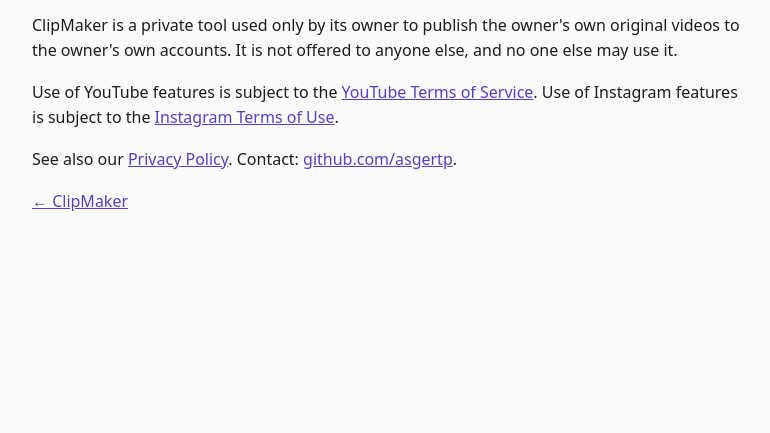
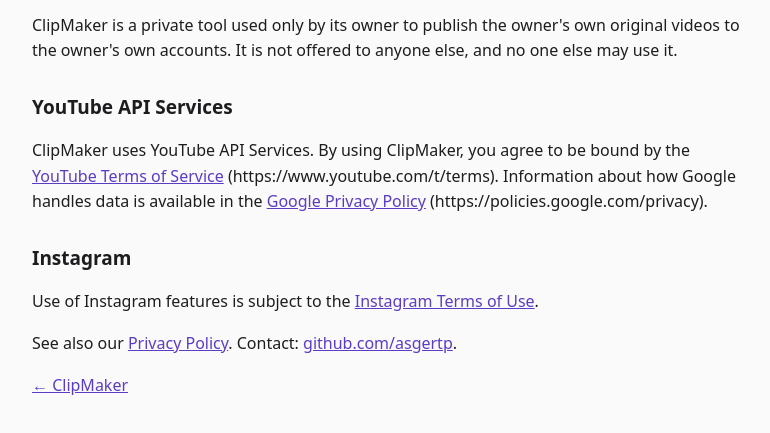
Before and after one commit to asgertp/asgertp.github.io, a plain HTML site: page terms.html in a window 1280 px wide. Shown: the part 141-574 px from the top of the page, without its empty margins (248-1018 px from the left). Drawn offline with Linux system fonts and the light colour scheme.

Commit message:
Terms: explicit agreement to be bound by the YouTube Terms of Service
Co-Authored-By: Claude Opus 5.5 <noreply@anthropic.com>

```diff
--- a/terms.html
+++ b/terms.html
@@ -7,7 +7,7 @@
 <style>
   body { margin: 0; font: 16px/1.6 system-ui, sans-serif; color: #1d1d1f; background: #fafafa; }
   main { max-width: 720px; margin: 0 auto; padding: 48px 20px; }
-  h1 { font-size: 30px; margin: 0 0 4px; } .muted { color: #6e6e73; } a { color: #5b3cc4; }
+  h1 { font-size: 30px; margin: 0 0 4px; } h2 { font-size: 19px; margin-top: 28px; } .muted { color: #6e6e73; } a { color: #5b3cc4; }
 </style>
 </head>
 <body>
@@ -16,8 +16,13 @@
   <p class="muted">ClipMaker · Last updated 18 November 2026</p>
   <p>ClipMaker is a private tool used only by its owner to publish the owner's own original videos to the
   owner's own accounts. It is not offered to anyone else, and no one else may use it.</p>
-  <p>Use of YouTube features is subject to the <a href="https://www.youtube.com/t/terms">YouTube Terms of Service</a>.
-  Use of Instagram features is subject to the <a href="https://help.instagram.com/581066165581870">Instagram Terms of Use</a>.</p>
+  <h2>YouTube API Services</h2>
+  <p>ClipMaker uses YouTube API Services. By using ClipMaker, you agree to be bound by the
+  <a href="https://www.youtube.com/t/terms">YouTube Terms of Service</a> (https://www.youtube.com/t/terms).
+  Information about how Google handles data is available in the
+  <a href="https://policies.google.com/privacy">Google Privacy Policy</a> (https://policies.google.com/privacy).</p>
+  <h2>Instagram</h2>
+  <p>Use of Instagram features is subject to the <a href="https://help.instagram.com/581066165581870">Instagram Terms of Use</a>.</p>
   <p>See also our <a href="privacy.html">Privacy Policy</a>. Contact: <a href="https://github.com/asgertp">github.com/asgertp</a>.</p>
   <p><a href="index.html">← ClipMaker</a></p>
 </main>
```
